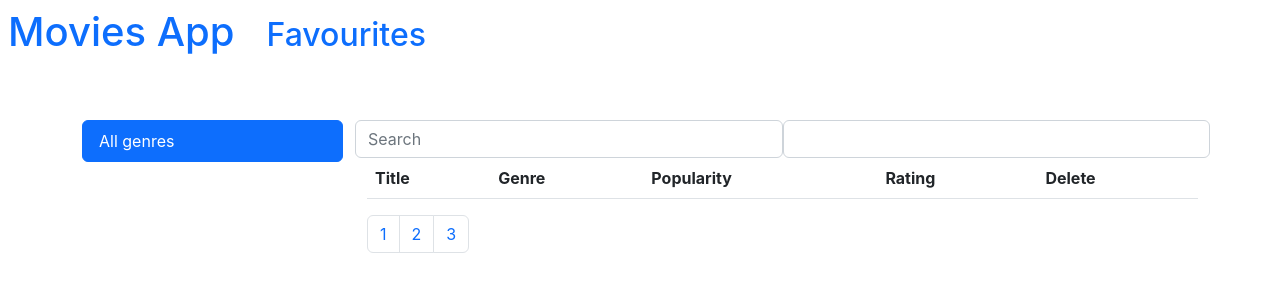
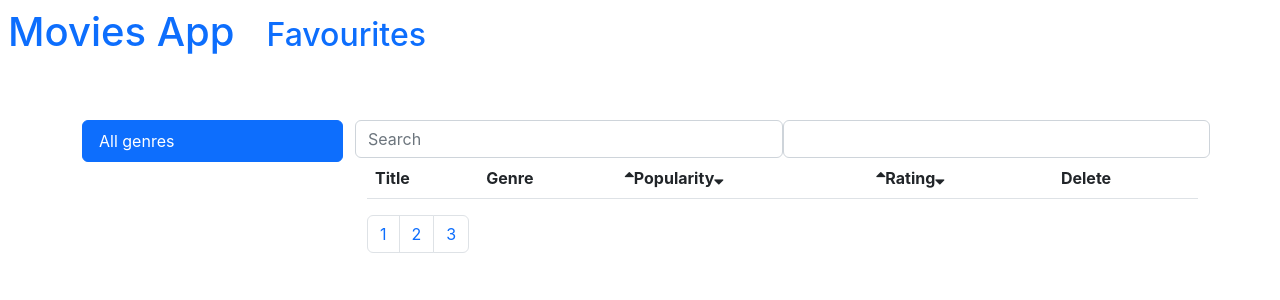
Before and after one commit to sandivsv/Movies-App, a React (Create React App) app: page /favourites in a window 1280 px wide. Shown: the top 300 px of the page. Built offline with nearby package versions, Linux system fonts and the light colour scheme; the HTML template or start-up script is replaced by a standard one.

Commit message:
all bugs are solved and delete is implemented

```diff
--- a/public/index.html
+++ b/public/index.html
@@ -13,7 +13,8 @@
 
     <link rel="manifest" href="%PUBLIC_URL%/manifest.json" />
     <!-- CSS only -->
-<link href="https://cdn.jsdelivr.net/npm/bootstrap@5.2.0-beta1/dist/css/bootstrap.min.css" rel="stylesheet" integrity="sha384-0evHe/X+R7YkIZDRvuzKMRqM+OrBnVFBL6DOitfPri4tjfHxaWutUpFmBp4vmVor" crossorigin="anonymous">
+    <link rel="stylesheet" href="https://cdnjs.cloudflare.com/ajax/libs/font-awesome/4.7.0/css/font-awesome.min.css">
+    <link href="https://cdn.jsdelivr.net/npm/bootstrap@5.2.0-beta1/dist/css/bootstrap.min.css" rel="stylesheet" integrity="sha384-0evHe/X+R7YkIZDRvuzKMRqM+OrBnVFBL6DOitfPri4tjfHxaWutUpFmBp4vmVor" crossorigin="anonymous">
     <title>React App</title>
   </head>
   <body>
--- a/src/components/Fav.js
+++ b/src/components/Fav.js
@@ -80,6 +80,62 @@ class Fav extends Component {
         }
     }
 
+    sortPopularityDesc = ()=>{
+        let temp = this.state.movies.map((movieObj)=>movieObj);
+        temp.sort(function(objA,objB){
+            return objB.popularity - objA.popularity;
+        })
+        this.setState({
+            movies:[...temp],
+            movies2:[...temp]
+        })
+    }
+
+
+
+    sortPopularityAsc = ()=>{
+        let temp = this.state.movies.map((movieObj)=>movieObj);
+        temp.sort(function(objA,objB){
+            return objA.popularity - objB.popularity;
+        })
+        this.setState({
+            movies:[...temp],
+            movies2:[...temp]
+        })
+    }
+
+    sortRatingDesc = ()=>{
+        let temp = this.state.movies.map((movieObj)=>movieObj);
+        temp.sort(function(objA,objB){
+            return objB.vote_average - objA.vote_average;
+        })
+        this.setState({
+            movies:[...temp],
+            movies2:[...temp]
+        })
+    }
+
+    sortRatingAsc = ()=>{
+        let temp = this.state.movies.map((movieObj)=>movieObj);
+        temp.sort(function(objA,objB){
+            return objA.vote_average - objB.vote_average;
+        })
+        this.setState({
+            movies:[...temp],
+            movies2:[...temp]
+        })
+    }
+
+    handleDelete = (movieObj)=>{
+        let oldData = JSON.parse(localStorage.getItem('movies-app') || '[]');
+        let newData = oldData.filter((movies)=>movies.id !== movieObj.id);
+        this.setState({
+            movies:[...newData],
+            movies2:[...newData]
+        })
+        localStorage.setItem("movies-app",JSON.stringify(newData));
+    }
+
 
 
     render() {
@@ -110,8 +166,16 @@ class Fav extends Component {
                                 <tr>
                                     <th scope="col">Title</th>
                                     <th scope="col">Genre</th>
-                                    <th scope="col">Popularity</th>
-                                    <th scope="col">Rating</th>
+                                    <th scope="col" >
+                                        <i className="fa fa-sort-up"  onClick={this.sortPopularityDesc}></i>
+                                         Popularity
+                                        <i className="fa fa-sort-down"></i>
+                                    </th>
+                                    <th scope="col">
+                                        <i className="fa fa-sort-up"  onClick={this.sortRatingDesc}></i>
+                                        Rating
+                                        <i className="fa fa-sort-down" onClick={this.sortRatingAsc}></i>
+                                    </th>
                                     <th scope="col">Delete</th>
                                 </tr>
                             </thead>
@@ -119,11 +183,11 @@ class Fav extends Component {
                                 {
                                     this.state.movies.map((movieEle) => (
                                         <tr>
-                                            <th scope="row"><img alt="poster" style={{ width: "8rem", padding: "1rem" }} src={`https://image.tmdb.org/t/p/original${movieEle.backdrop_path}`} />{movieEle.title}</th>
-                                            <td>{genreIds[movieEle.genre_ids[0]]}</td>
-                                            <td>{movieEle.popularity}</td>
-                                            <td>{movieEle.vote_average}</td>
-                                            <td><button type="button" className="btn btn-danger">Delete</button></td>
+                                            <th scope="row"><img alt="poster" style={{ width: "8rem", padding: "1rem"}} src={`https://image.tmdb.org/t/p/original${movieEle.backdrop_path}`} />{movieEle.title}</th>
+                                            <td className="text-center">{genreIds[movieEle.genre_ids[0]]}</td>
+                                            <td className="text-center">{movieEle.popularity}</td>
+                                            <td className="text-center">{movieEle.vote_average}</td>
+                                            <td className="text-center"><button type="button" className="btn btn-danger" onClick={()=>this.handleDelete(movieEle)}>Delete</button></td>
                                         </tr>
                                     ))
                                 }
--- a/src/components/movieList.js
+++ b/src/components/movieList.js
@@ -24,15 +24,15 @@ class MovieList extends Component {
 
     changeMovies = async()=>{
         const res = await axios.get(`https://api.themoviedb.org/3/movie/popular?api_key=81242a2aa2066e052c78ec9ac1700c59&language=en-US&page=${this.state.currPage}`)
-        // console.log(res.data);
         this.setState({
             movies:[...res.data.results]
         })
     }
 
     handleNext=()=>{
+        console.log(movies)
         this.setState({
-            pArr:[...this.state.pArr,this.state.pArr.length+1],
+            pArr:[...this.state.pArr, this.state.pArr.length+1],
             currPage:this.state.currPage+1
         },this.changeMovies)
         window.scroll(0, 0);
@@ -40,10 +40,13 @@ class MovieList extends Component {
 
     handlePrev=()=>{
         if(this.state.currPage !== 1){
+            let temp = this.state.pArr.slice(0, -1) ;
             this.setState({
+                pArr:[...temp],
                 currPage:this.state.currPage-1
             },this.changeMovies);
         }
+        // window.scroll(0, 0);
     }
 
     handlePageClick=(ele)=>{
@@ -52,13 +55,15 @@ class MovieList extends Component {
                 currPage: ele
             },this.changeMovies);
         }
+        // window.scroll(0, 0);
     }
 
     handleFavourites = (movieObj)=>{
         let oldData = JSON.parse(localStorage.getItem('movies-app') || '[]')
         if(this.state.favourites.includes(movieObj.id)){
-            oldData = oldData.filter((movie)=>movie.id !== movieObj.id)
-        }else{
+            oldData = oldData.filter((movies)=>movies.id !== movieObj.id)
+        }
+        else{
             oldData.push(movieObj)
         }
         localStorage.setItem("movies-app",JSON.stringify(oldData));
@@ -72,20 +77,19 @@ class MovieList extends Component {
         this.setState({
             favourites:[...temp]
         })
-
     }
 
 
+
     render() {
-        let moviesArr = movies.results;
-        // window.reload = this.handleFavouritesState;
+
         return (
-            <>
+            <div onMouseEnter={() => this.handleFavouritesState()}>
                 <div>
                     <h3 className="text-center"><strong>Trending</strong></h3>
                 </div>
                 <div className="movies-list">
-                    {moviesArr.map((movieEle) => (
+                    {this.state.movies.map((movieEle) => (
                         <div className="card movie-card" onMouseEnter={()=>this.setState({hover:movieEle.id})} onMouseLeave={()=>this.setState({hover:""})} >
                             <img src={`https://image.tmdb.org/t/p/w220_and_h330_face${movieEle.backdrop_path}`}  className="card-img-top movie-img movie-card-img" alt="..." />
                             <h5 className="card-title movie-title">{movieEle.title}</h5>
@@ -98,19 +102,19 @@ class MovieList extends Component {
                         </div>
                     ))}
                 </div>
+
                 <div style={{display:"flex",justifyContent:"center"}}>
                 <nav aria-label="Page navigation example">
                     <ul className="pagination">
                         <li className="page-item"><h2 className="page-link"  onClick={this.handlePrev}>Previous</h2></li>
                         {this.state.pArr.map((ele)=>(
-                            <li className="page-item"><h2 className="page-link" >{ele}</h2></li>
+                            <li className="page-item"><h2 className="page-link" onClick={()=>this.handlePageClick(ele)}>{ele}</h2></li>
                         ))}
-
                         <li className="page-item"><h2 className="page-link" onClick={this.handleNext}>Next</h2></li>
                     </ul>
                 </nav>
                 </div>
-            </>
+            </div>
         )
     }
 }
--- a/src/index.css
+++ b/src/index.css
@@ -5,6 +5,7 @@ body {
     sans-serif;
   -webkit-font-smoothing: antialiased;
   -moz-osx-font-smoothing: grayscale;
+
 }
 
 code {
```
Also changed, not shown: src/App.css (line endings or trailing spaces).
